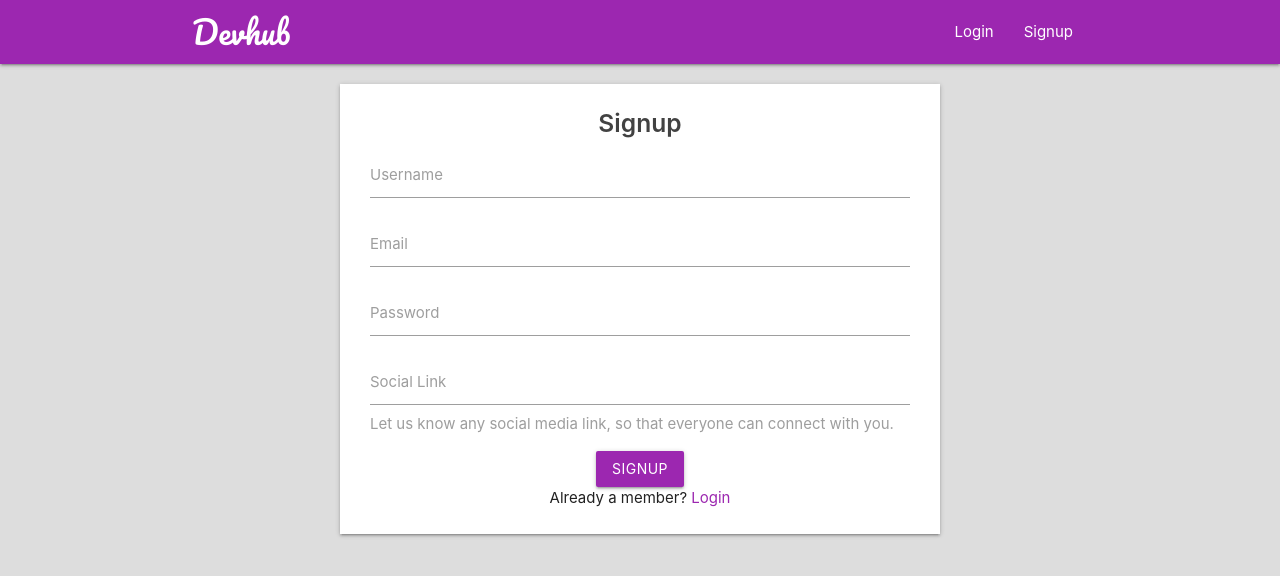
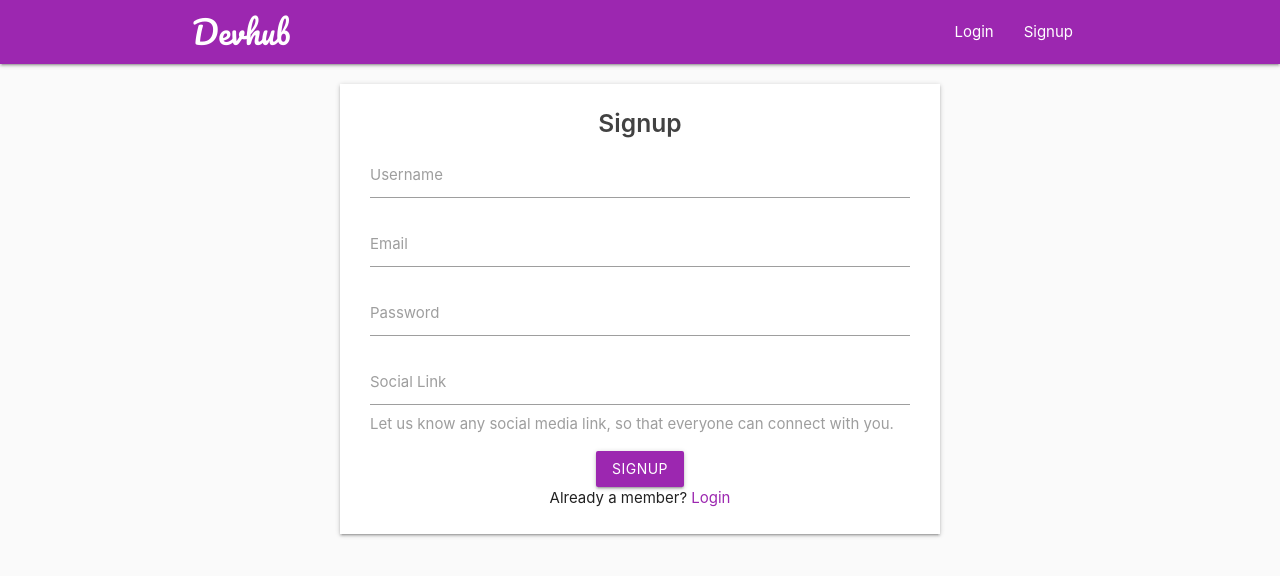
Before and after one commit to Abhijeetrkushwaha/Devhub, a React (Create React App) app: page /signup in a window 1280 px wide. Shown: the top 576 px of the page. Built offline with nearby package versions, Linux system fonts and the light colour scheme; no server answers.

Commit message:
added classes

```diff
--- a/src/App.css
+++ b/src/App.css
@@ -5,7 +5,7 @@
   box-sizing: border-box;
 }
 body{
-  background-color: rgb(221, 221, 221);
+  background-color: rgb(250, 250, 250);
 }
 img{
   width: 100%;
@@ -316,6 +316,7 @@ textarea:not(.browser-default):focus:not([readonly]){
 .message-guest-card{
   background-color: rgb(255, 255, 255) !important;
   color: purple;
+  border: 1px solid rgb(187, 187, 187);
 }
 
 .user-right{
--- a/src/components/Notification.js
+++ b/src/components/Notification.js
@@ -18,7 +18,7 @@ function Notification() {
 
     return (
         <div className="section">
-            <div className="card z-depth-0">
+            <div className="card z-depth-1">
                 <div className="card-content">
                     <span className="card-title">Notifications</span>
                     <ul>
--- a/src/components/Profile.js
+++ b/src/components/Profile.js
@@ -43,7 +43,7 @@ function Profile({ user }) {
         <div className="container">
             <div className="row">
             <div className="section center col s12 m12 l6">
-                <div className="card profile-detail z-depth-0">
+                <div className="card profile-detail z-depth-1">
                     <h4 className="purple-text">Profile</h4>
                     <div className="avatar">
                         <h2 className="avatar-name">
```
